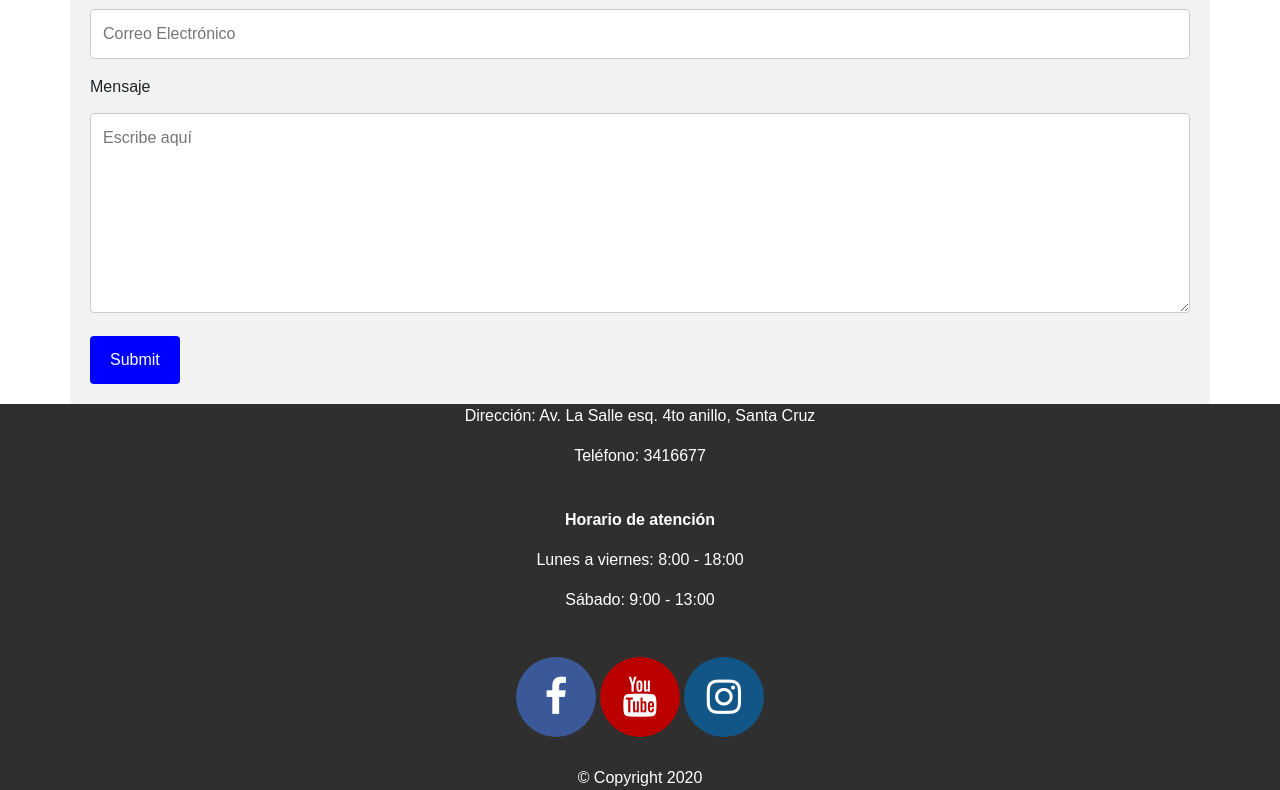
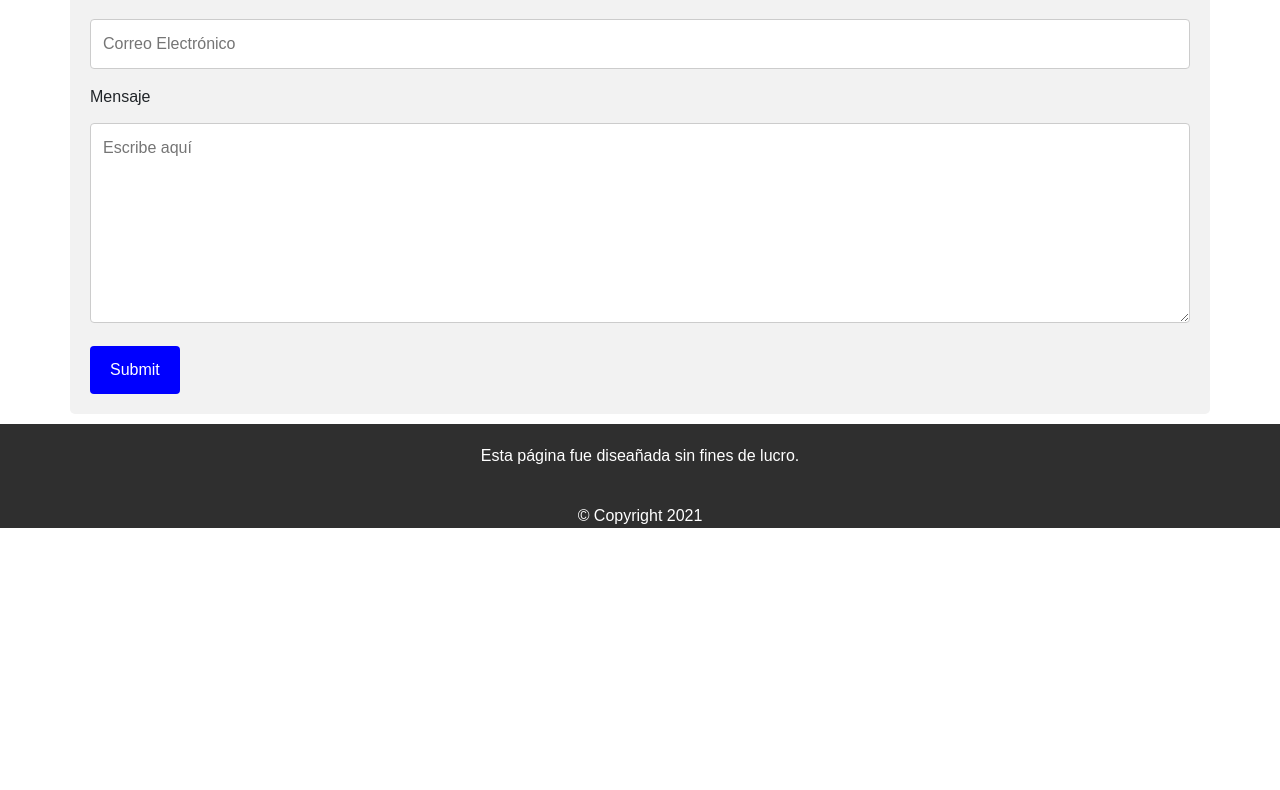
Before and after one commit to RickySandi/Proyecto_Final_TecWeb, an Angular app in the folder disqueras/: page /home in a window 1280 px wide. Shown: the part 4473-5263 px from the top of the page. After the commit the page ends 5001 px from the top, so only its background shows below. Built offline with nearby package versions, Linux system fonts and the light colour scheme; no server answers.

Commit message:
Footer terminado

```diff
--- a/disqueras/src/app/home/home.component.html
+++ b/disqueras/src/app/home/home.component.html
@@ -74,8 +74,6 @@
 
   <!-- Formulario de Contacto -->
 
-
-
   <div #target class="container">
   <h3 class="text-center" style="color: black;">Contáctanos</h3>
   <form action="/action_page.php">
@@ -98,6 +96,18 @@
 
   <!-- Footer -->
   <div class="container-fluid footer text-center">
+    <div class="footer-text">
+     <p>Esta página fue diseañada sin fines de lucro.</p>
+    </div>
+    <footer>&copy; Copyright 2021</footer>
+  </div>
+
+</body>
+</html>
+
+  <!-- Footer -->
+
+  <!-- <div class="container-fluid footer text-center">
     <div class="datos">
       <p>Dirección: Av. La Salle esq. 4to anillo, Santa Cruz </p>
       <p>Teléfono: 3416677</p>
@@ -119,4 +129,4 @@
   </div>
 
 </body>
-</html>
+</html> -->
--- a/disqueras/src/app/home/home.component.scss
+++ b/disqueras/src/app/home/home.component.scss
@@ -35,6 +35,10 @@
 .footer {
     background-color: #2f2f2f; /* Black Gray */
     color: #fff;
+
+  }
+  .footer-text{
+    padding: 20px;
   }
   .fa:hover {
       opacity: 0.7;
@@ -110,4 +114,6 @@ input[type=submit]:hover {
   border-radius: 5px;
   background-color: #f2f2f2;
   padding: 20px;
+  margin-top: 10px;
+  margin-bottom: 10px;
 }
```
